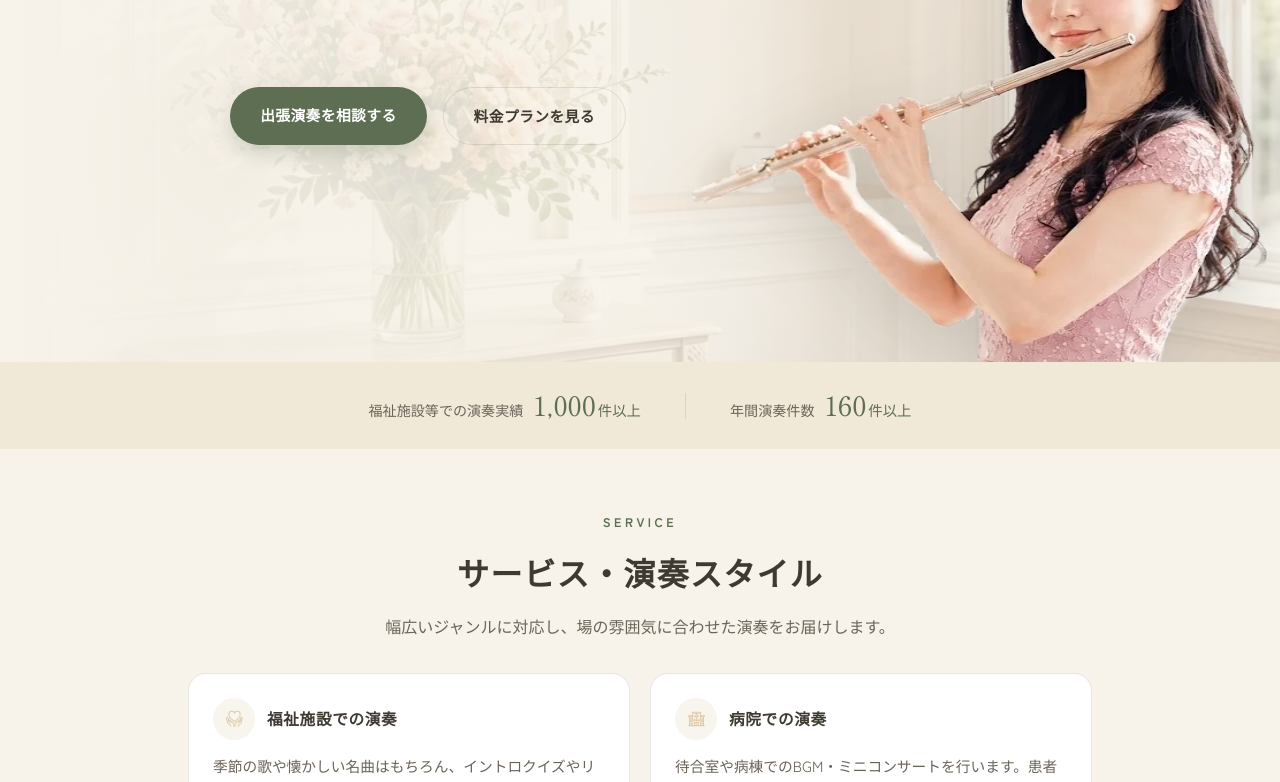
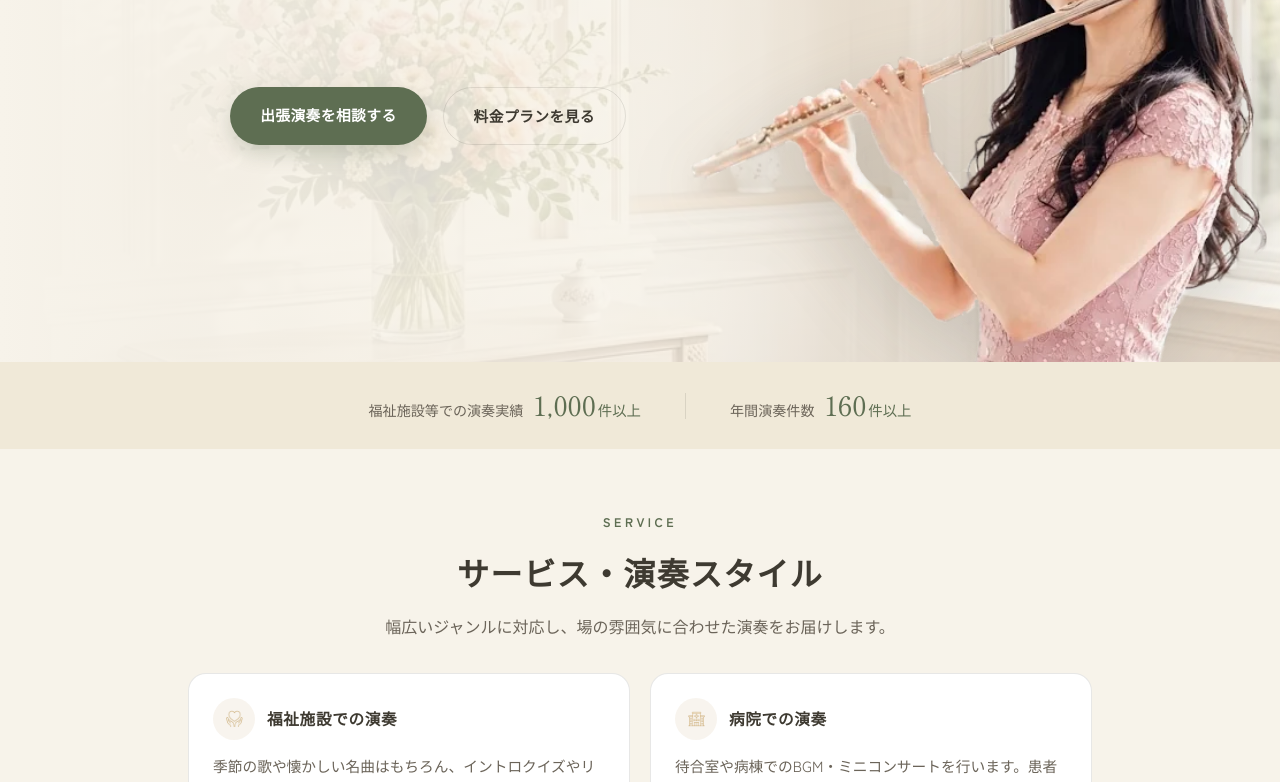
Before and after one commit to salvador-tom/yukifutecare_site, a plain HTML site: page index.html in a window 1280 px wide. Shown: the part 318-1100 px from the top of the page. Drawn offline with Linux system fonts and the light colour scheme.

Commit message:
Add files via upload

```diff
--- a/index.html
+++ b/index.html
@@ -219,7 +219,7 @@
     transform: translateX(-4%);
   }
   .hero-photo img{
-    width:100%; display:block;
+    width:100%; height:auto; display:block;
     filter: drop-shadow(0 20px 36px rgba(62,58,49,0.18));
   }
   @media (min-width: 860px){
```
